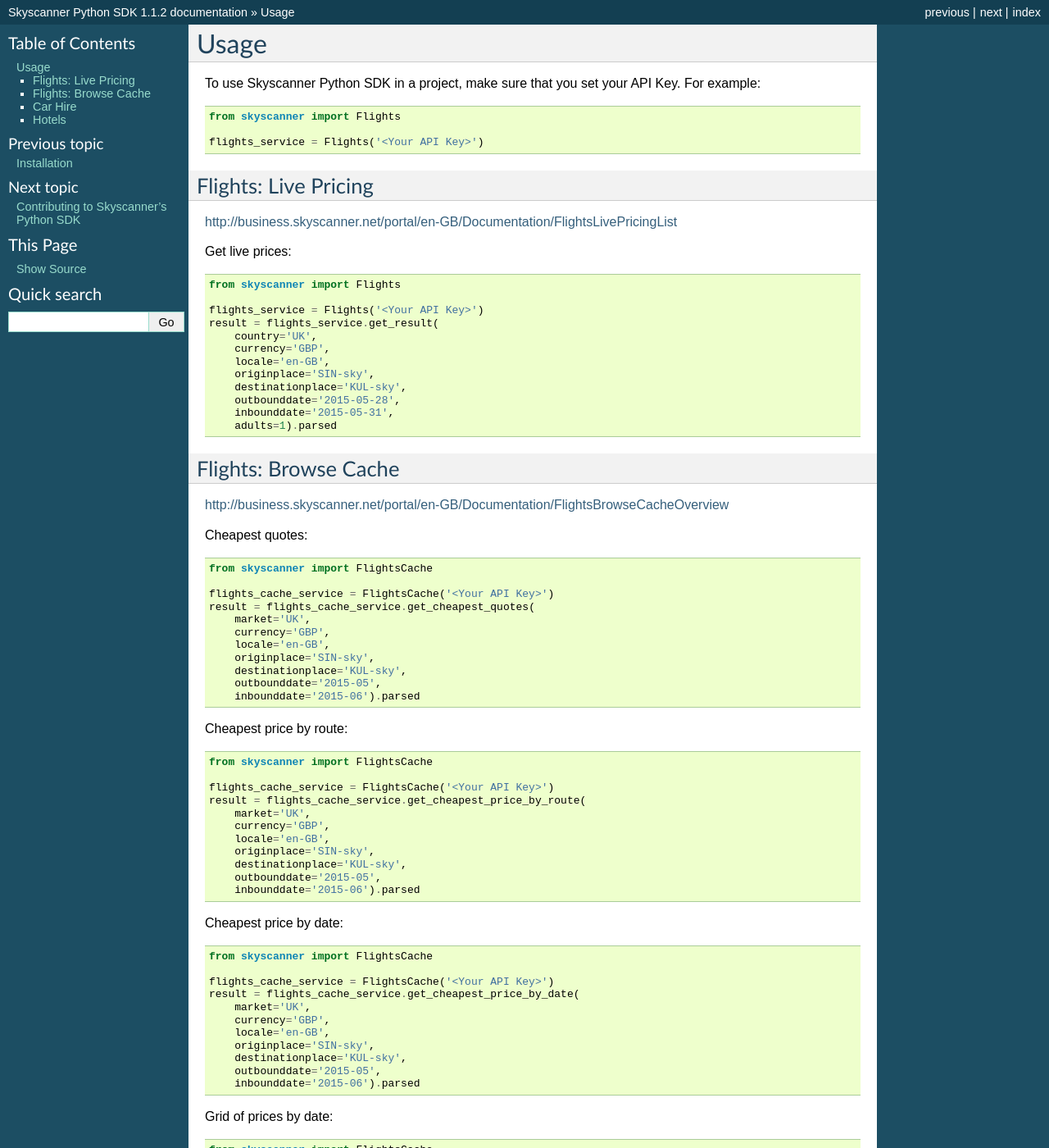
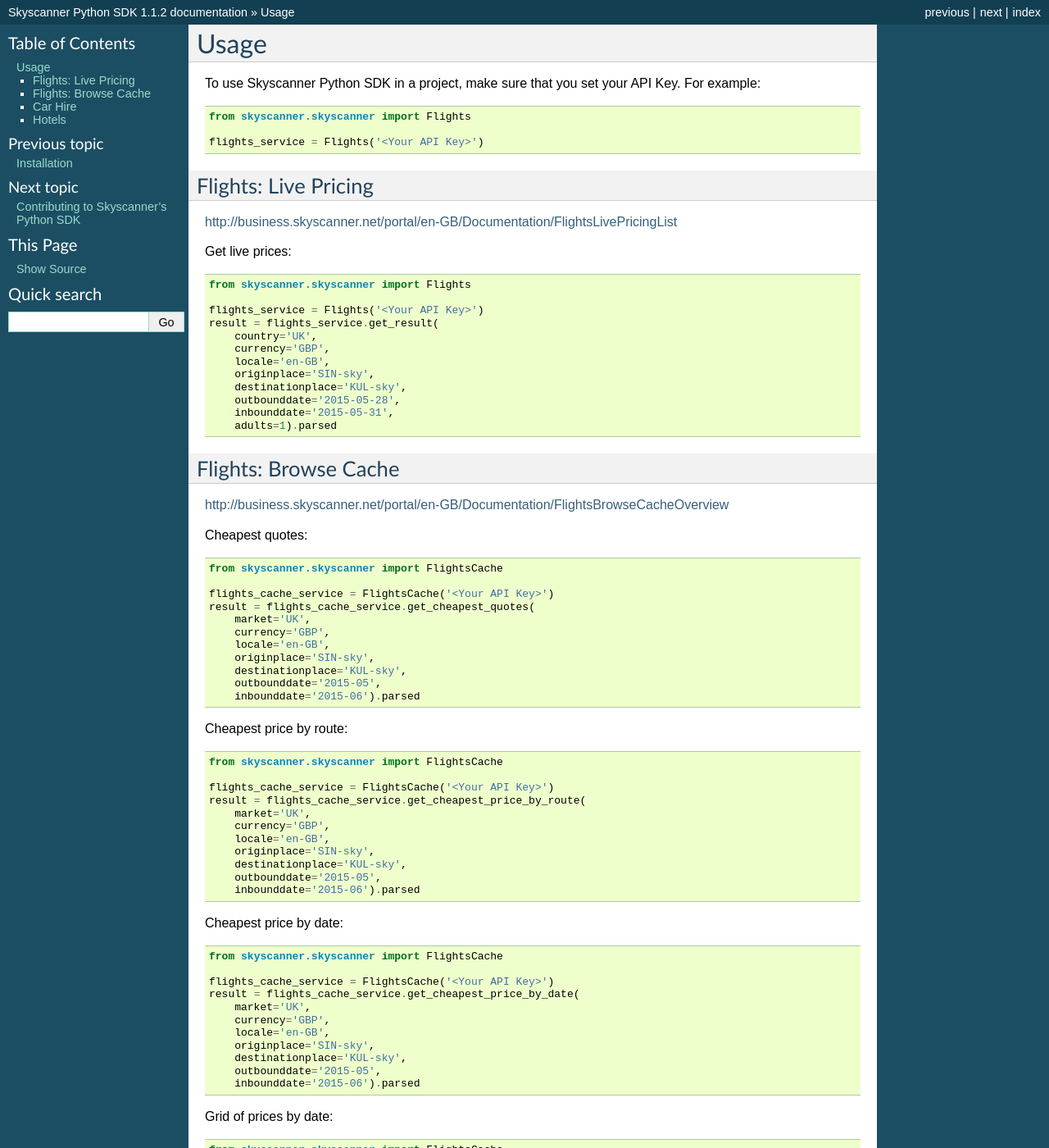
Before and after one commit to Skyscanner/skyscanner-python-sdk, a Sphinx documentation site: the page built from docs/usage.rst, in a window 1280 px wide and 1400 px high. Shown: the whole window at 82% size. Built offline with Sphinx 7.4.7, drawn with Linux system fonts in a browser that asks for light colours; some of the changed text lies outside the part shown.

Commit message:
Fixes for flake8 compliance.

```diff
--- a/docs/usage.rst
+++ b/docs/usage.rst
@@ -4,7 +4,7 @@ Usage
 
 To use Skyscanner Python SDK in a project, make sure that you set your API Key. For example::
 
-        from skyscanner import Flights
+        from skyscanner.skyscanner import Flights
 
         flights_service = Flights('<Your API Key>')
 
@@ -16,7 +16,7 @@ http://business.skyscanner.net/portal/en-GB/Documentation/FlightsLivePricingList
 
 Get live prices::
 
-        from skyscanner import Flights
+        from skyscanner.skyscanner import Flights
 
         flights_service = Flights('<Your API Key>')
         result = flights_service.get_result(
@@ -36,7 +36,7 @@ http://business.skyscanner.net/portal/en-GB/Documentation/FlightsBrowseCacheOver
 
 Cheapest quotes::
 
-        from skyscanner import FlightsCache
+        from skyscanner.skyscanner import FlightsCache
 
         flights_cache_service = FlightsCache('<Your API Key>')
         result = flights_cache_service.get_cheapest_quotes(
@@ -50,7 +50,7 @@ Cheapest quotes::
 
 Cheapest price by route::
 
-        from skyscanner import FlightsCache
+        from skyscanner.skyscanner import FlightsCache
 
         flights_cache_service = FlightsCache('<Your API Key>')
         result = flights_cache_service.get_cheapest_price_by_route(
@@ -64,7 +64,7 @@ Cheapest price by route::
 
 Cheapest price by date::
 
-        from skyscanner import FlightsCache
+        from skyscanner.skyscanner import FlightsCache
 
         flights_cache_service = FlightsCache('<Your API Key>')
         result = flights_cache_service.get_cheapest_price_by_date(
@@ -78,7 +78,7 @@ Cheapest price by date::
 
 Grid of prices by date::
 
-        from skyscanner import FlightsCache
+        from skyscanner.skyscanner import FlightsCache
 
         flights_cache_service = FlightsCache('<Your API Key>')
         result = flights_cache_service.get_grid_prices_by_date(
@@ -97,7 +97,7 @@ http://business.skyscanner.net/portal/en-GB/Documentation/CarHireLivePricing
 
 Get live prices::
 
-        from skyscanner import CarHire
+        from skyscanner.skyscanner import CarHire
 
         carhire_service = CarHire('<Your API Key>')
         result = carhire_service.get_result(
@@ -113,7 +113,7 @@ Get live prices::
 
 Car hire autosuggest::
 
-        from skyscanner import CarHire
+        from skyscanner.skyscanner import CarHire
 
         carhire_service = CarHire('<Your API Key>')
         result = carhire_service.location_autosuggest(
@@ -129,7 +129,7 @@ http://business.skyscanner.net/portal/en-GB/Documentation/HotelsOverview
 
 Hotels autosuggest::
 
-        from skyscanner import Hotels
+        from skyscanner.skyscanner import Hotels
 
         hotels_service = Hotels('<Your API Key>')
         result = hotels_service.location_autosuggest(
@@ -140,7 +140,7 @@ Hotels autosuggest::
 
 Hotels prices and details::
 
-        from skyscanner import Hotels
+        from skyscanner.skyscanner import Hotels
 
         hotels_service = Hotels(self.api_key)
         result = hotels_service.get_result(
--- a/skyscanner/__init__.py
+++ b/skyscanner/__init__.py
@@ -15,5 +15,3 @@ software distributed under the License is distributed on an
 either express or implied. See the License for the specific
 language governing permissions and limitations under the License.
 """
-
-from .skyscanner import Flights, FlightsCache, Hotels, CarHire
```
Also changed, not shown: 1 other file.
